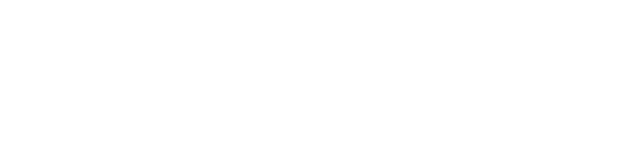
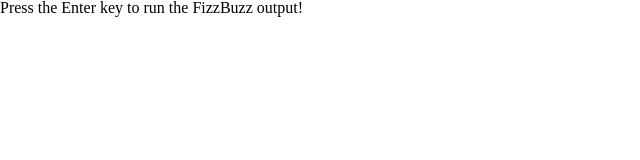
Before and after one commit to serglotti/FizzBuzz, a plain HTML site: page index.html in a window 1280 px wide. Shown: the whole page, without its empty margins (0-640 px from the left). Drawn offline with nearby package versions, Linux system fonts and the light colour scheme; a web font is replaced by a local one.

Commit message:
Update index.html

```diff
--- a/index.html
+++ b/index.html
@@ -10,6 +10,6 @@
 	<script src="js/app.js"></script>
 </head>
 <body>
-
+	<p>Press the Enter key to run the FizzBuzz output!</p>
 </body>
 </html>
```
